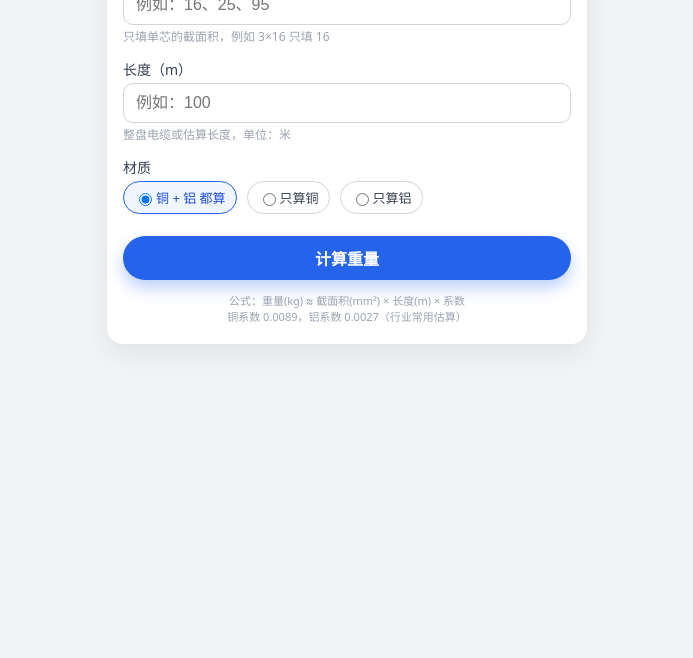
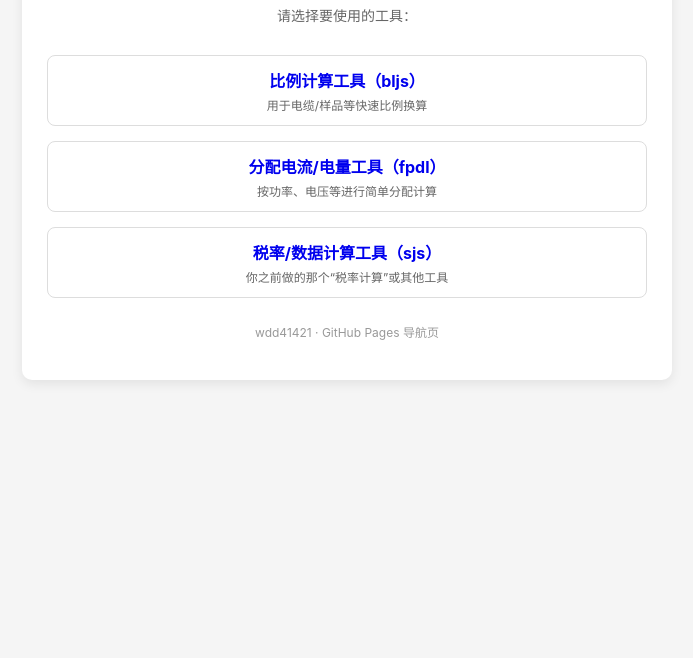
Before and after one commit to wdd41421/wdd, a plain HTML site: page index.html in a window 1280 px wide. Shown: the part 142-800 px from the top of the page, without its empty margins (293-986 px from the left). Drawn offline with Linux system fonts and the light colour scheme.

Commit message:
Update index.html

```diff
--- a/index.html
+++ b/index.html
@@ -1,283 +1,100 @@
 <!DOCTYPE html>
 <html lang="zh-CN">
 <head>
-  <meta charset="UTF-8" />
-  <meta name="viewport" content="width=device-width, initial-scale=1.0" />
-  <title>铜 / 铝电缆重量计算器</title>
+    <meta charset="UTF-8">
+    <title>工具导航 - wdd</title>
+    <meta name="viewport" content="width=device-width, initial-scale=1">
     <style>
-    * {
-      box-sizing: border-box;
-      -webkit-tap-highlight-color: transparent;
+        body {
+            font-family: -apple-system, BlinkMacSystemFont, "Segoe UI", Roboto, "Helvetica Neue",
+                         Arial, "Noto Sans", sans-serif;
+            background: #f5f5f5;
+            margin: 0;
+            padding: 0;
         }
-    body {
-      margin: 0;
-      font-family: system-ui, -apple-system, BlinkMacSystemFont, "Segoe UI", sans-serif;
-      background: #f3f4f6;
-      color: #111827;
-      display: flex;
-      justify-content: center;
-      padding: 16px;
+        .container {
+            max-width: 600px;
+            margin: 60px auto;
+            background: #ffffff;
+            padding: 30px 25px 40px;
+            border-radius: 10px;
+            box-shadow: 0 4px 12px rgba(0,0,0,0.08);
+            text-align: center;
         }
-    .app {
-      width: 100%;
-      max-width: 480px;
-      background: #ffffff;
-      border-radius: 16px;
-      padding: 18px 16px 20px;
-      box-shadow: 0 10px 30px rgba(0, 0, 0, 0.08);
+        h1 {
+            margin-top: 0;
+            margin-bottom: 20px;
+            font-size: 26px;
         }
-    .title {
-      font-size: 20px;
-      font-weight: 700;
-      text-align: center;
-      margin-bottom: 4px;
-    }
-    .subtitle {
-      font-size: 12px;
-      text-align: center;
-      color: #6b7280;
-      margin-bottom: 18px;
-    }
-    .row {
-      margin-bottom: 14px;
-    }
-    label {
-      display: block;
-      font-size: 14px;
-      margin-bottom: 4px;
-      color: #374151;
-    }
-    input[type="number"] {
-      width: 100%;
-      padding: 10px 12px;
-      border-radius: 10px;
-      border: 1px solid #d1d5db;
-      font-size: 16px;
-      outline: none;
-      transition: border-color 0.15s, box-shadow 0.15s;
-      -webkit-appearance: none;
-    }
-    input[type="number"]:focus {
-      border-color: #2563eb;
-      box-shadow: 0 0 0 1px #2563eb33;
-    }
-    .hint {
-      font-size: 12px;
-      color: #9ca3af;
-      margin-top: 2px;
-    }
-    .material-group {
-      display: flex;
-      gap: 10px;
-      margin-top: 4px;
-      flex-wrap: wrap;
-    }
-    .chip {
-      display: inline-flex;
-      align-items: center;
-      padding: 6px 10px;
-      border-radius: 999px;
-      border: 1px solid #d1d5db;
-      font-size: 13px;
-      cursor: pointer;
-      user-select: none;
-    }
-    .chip input {
-      margin-right: 4px;
-    }
-    .chip-active {
-      border-color: #2563eb;
-      background: #eff6ff;
-      color: #1d4ed8;
-    }
-    .btn {
-      width: 100%;
-      padding: 10px;
-      border-radius: 999px;
-      border: none;
-      background: #2563eb;
-      color: white;
-      font-size: 16px;
-      font-weight: 600;
-      margin-top: 4px;
-      cursor: pointer;
-      box-shadow: 0 8px 16px rgba(37, 99, 235, 0.3);
-      transition: transform 0.05s, box-shadow 0.05s, opacity 0.15s;
-    }
-    .btn:active {
-      transform: translateY(1px);
-      box-shadow: 0 4px 10px rgba(37, 99, 235, 0.35);
-      opacity: 0.9;
-    }
-    .result-card {
-      margin-top: 16px;
-      padding: 12px;
-      border-radius: 14px;
-      background: #f9fafb;
-      border: 1px solid #e5e7eb;
+        p.desc {
+            color: #666;
+            margin-bottom: 30px;
             font-size: 14px;
         }
-    .result-title {
-      font-weight: 600;
-      margin-bottom: 6px;
+        .nav-list {
             display: flex;
-      justify-content: space-between;
-      align-items: center;
+            flex-direction: column;
+            gap: 15px;
         }
-    .badge {
-      font-size: 11px;
-      padding: 2px 6px;
-      border-radius: 999px;
-      background: #eef2ff;
-      color: #4f46e5;
+        .nav-item a {
+            display: block;
+            padding: 12px 16px;
+            text-decoration: none;
+            border-radius: 8px;
+            border: 1px solid #dddddd;
+            font-size: 16px;
         }
-    .result-row {
-      display: flex;
-      justify-content: space-between;
-      margin-top: 4px;
+        .nav-item a:hover {
+            background: #007bff;
+            color: #ffffff;
+            border-color: #007bff;
         }
-    .result-row span:first-child {
-      color: #6b7280;
+        .nav-title {
+            font-weight: bold;
         }
-    .result-main {
-      font-size: 18px;
-      font-weight: 700;
-      margin-top: 4px;
-      text-align: right;
-    }
-    .small {
+        .nav-tip {
             font-size: 12px;
-      color: #6b7280;
+            color: #666;
             margin-top: 4px;
         }
         .footer {
-      margin-top: 12px;
-      text-align: center;
-      font-size: 11px;
-      color: #9ca3af;
+            margin-top: 25px;
+            font-size: 12px;
+            color: #999;
         }
     </style>
 </head>
 <body>
-  <div class="app">
-    <div class="title">铜 / 铝电缆重量计算器</div>
-    <div class="subtitle">按照行业常用密度：铜 8.9 g/cm³、铝 2.7 g/cm³</div>
+<div class="container">
+    <h1>工具导航</h1>
+    <p class="desc">请选择要使用的工具：</p>
 
-    <div class="row">
-      <label for="area">截面积（mm²）</label>
-      <input id="area" type="number" inputmode="decimal" placeholder="例如：16、25、95" />
-      <div class="hint">只填单芯的截面积，例如 3×16 只填 16</div>
+    <div class="nav-list">
+        <div class="nav-item">
+            <a href="bljs.html">
+                <div class="nav-title">比例计算工具（bljs）</div>
+                <div class="nav-tip">用于电缆/样品等快速比例换算</div>
+            </a>
         </div>
 
-    <div class="row">
-      <label for="length">长度（m）</label>
-      <input id="length" type="number" inputmode="decimal" placeholder="例如：100" />
-      <div class="hint">整盘电缆或估算长度，单位：米</div>
+        <div class="nav-item">
+            <a href="fpdl.html">
+                <div class="nav-title">分配电流/电量工具（fpdl）</div>
+                <div class="nav-tip">按功率、电压等进行简单分配计算</div>
+            </a>
         </div>
 
-    <div class="row">
-      <label>材质</label>
-      <div class="material-group" id="material-group">
-        <label class="chip chip-active">
-          <input type="radio" name="material" value="both" checked />
-          铜 + 铝 都算
-        </label>
-        <label class="chip">
-          <input type="radio" name="material" value="copper" />
-          只算铜
-        </label>
-        <label class="chip">
-          <input type="radio" name="material" value="aluminum" />
-          只算铝
-        </label>
+        <div class="nav-item">
+            <a href="sjs.html">
+                <div class="nav-title">税率/数据计算工具（sjs）</div>
+                <div class="nav-tip">你之前做的那个“税率计算”或其他工具</div>
+            </a>
         </div>
     </div>
 
-    <button class="btn" onclick="calculate()">计算重量</button>
-
-    <div id="result" class="result-card" style="display:none;"></div>
-
     <div class="footer">
-      公式：重量(kg) ≈ 截面积(mm²) × 长度(m) × 系数<br />
-      铜系数 0.0089，铝系数 0.0027（行业常用估算）
+        wdd41421 · GitHub Pages 导航页
     </div>
 </div>
-
-  <script>
-    function setChipActive() {
-      const group = document.getElementById("material-group");
-      const chips = group.querySelectorAll(".chip");
-      chips.forEach(chip => chip.classList.remove("chip-active"));
-      const checked = group.querySelector("input[name='material']:checked");
-      if (checked) {
-        checked.parentElement.classList.add("chip-active");
-      }
-    }
-
-    document.getElementById("material-group").addEventListener("change", setChipActive);
-
-    function formatNumber(value, digits) {
-      if (isNaN(value)) return "-";
-      return Number(value).toFixed(digits);
-    }
-
-    function calculate() {
-      const area = parseFloat(document.getElementById("area").value);
-      const length = parseFloat(document.getElementById("length").value);
-      const material = document.querySelector("input[name='material']:checked").value;
-
-      if (!area || area <= 0 || !length || length <= 0) {
-        alert("请先正确填写截面积和长度（必须大于 0）");
-        return;
-      }
-
-      // 行业常用近似系数
-      const kCu = 0.0089;  // 铜：kg / (mm²·m)
-      const kAl = 0.0027;  // 铝：kg / (mm²·m)
-
-      const perMeterCu = area * kCu;
-      const perMeterAl = area * kAl;
-
-      let totalCu = null;
-      let totalAl = null;
-
-      if (material === "copper" || material === "both") {
-        totalCu = perMeterCu * length;
-      }
-      if (material === "aluminum" || material === "both") {
-        totalAl = perMeterAl * length;
-      }
-
-      const resultDiv = document.getElementById("result");
-      let html = '<div class="result-title"><span>计算结果</span>';
-
-      if (material === "copper") {
-        html += '<span class="badge">只计算铜</span>';
-      } else if (material === "aluminum") {
-        html += '<span class="badge">只计算铝</span>';
-      } else {
-        html += '<span class="badge">铜 + 铝 对比</span>';
-      }
-      html += "</div>";
-
-      html += '<div class="result-row"><span>截面积</span><span>' + area + ' mm²</span></div>';
-      html += '<div class="result-row"><span>长度</span><span>' + length + ' m</span></div>';
-
-      if (material === "copper" || material === "both") {
-        html += '<div class="result-main">铜约：' + formatNumber(totalCu, 3) + ' kg</div>';
-        html += '<div class="result-row"><span>铜每米重量</span><span>' + formatNumber(perMeterCu, 4) + ' kg/m</span></div>';
-      }
-
-      if (material === "aluminum" || material === "both") {
-        html += '<div class="result-main">铝约：' + formatNumber(totalAl, 3) + ' kg</div>';
-        html += '<div class="result-row"><span>铝每米重量</span><span>' + formatNumber(perMeterAl, 4) + ' kg/m</span></div>';
-      }
-
-      html += '<div class="small">说明：为工程估算值，未考虑绞合空隙、护套、钢芯等，仅为金属芯重量近似。</div>';
-
-      resultDiv.innerHTML = html;
-      resultDiv.style.display = "block";
-    }
-  </script>
 </body>
 </html>
```
Lines whose indentation alone changed are shown as unchanged.
